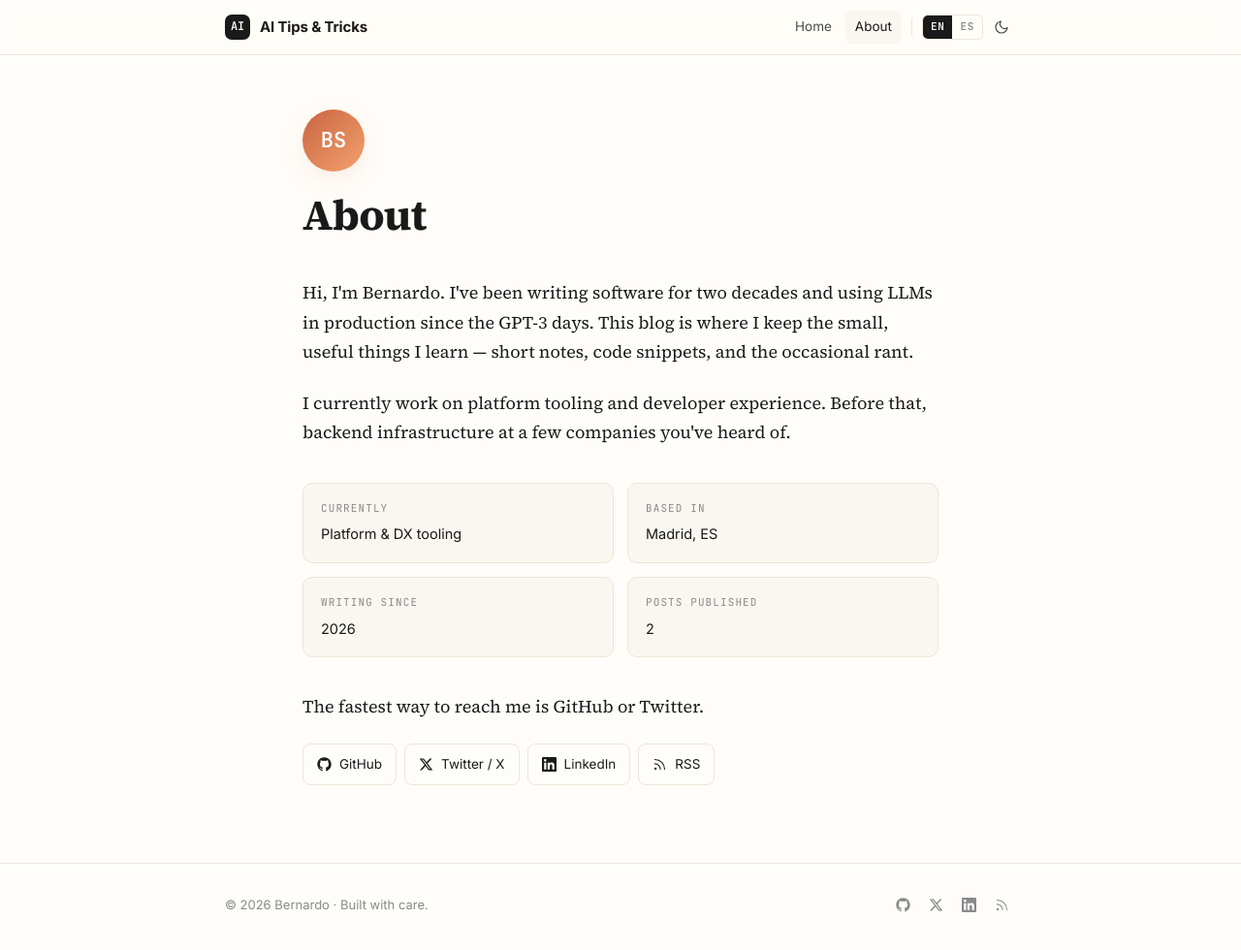
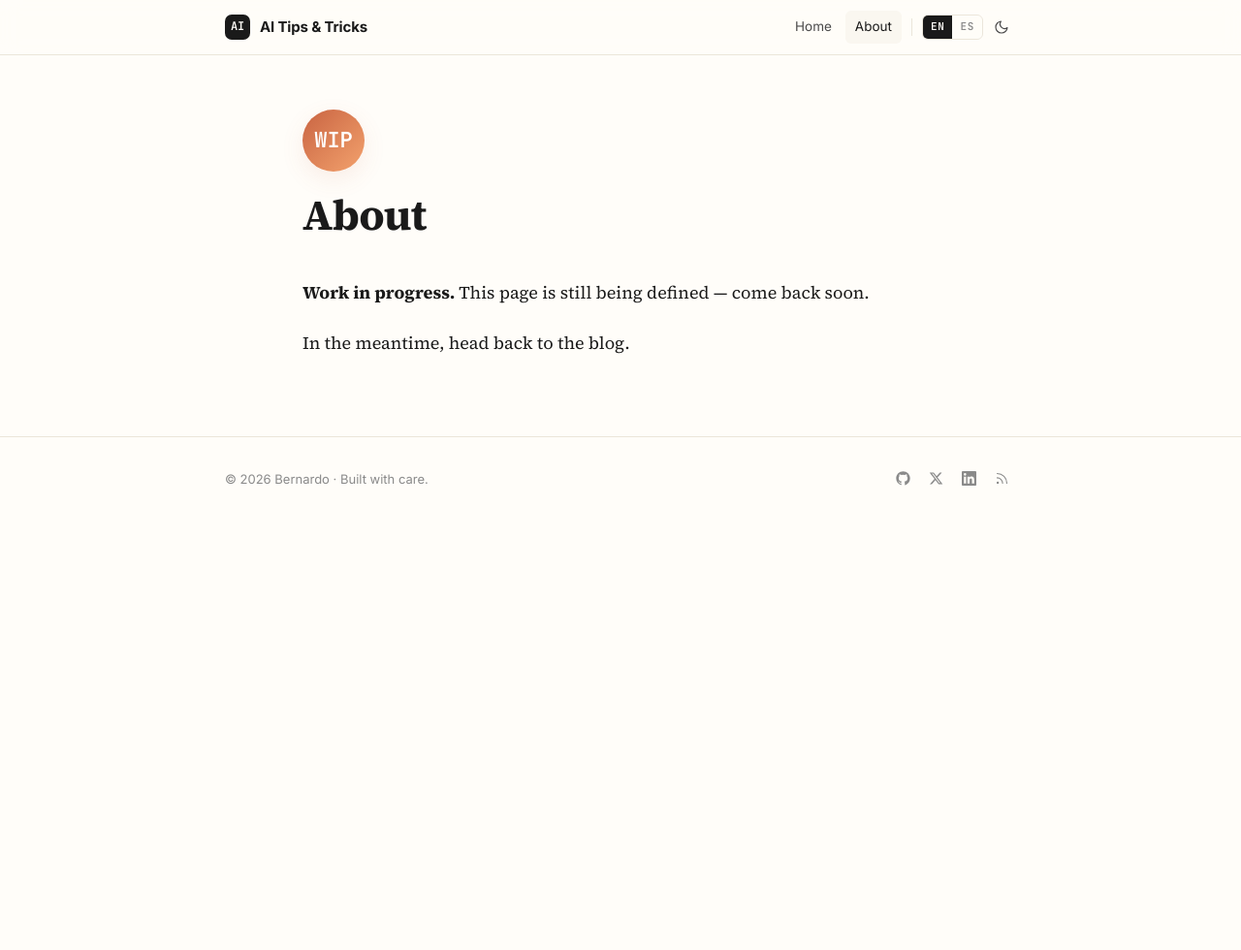
Before and after one commit to bernardosecades/bernardosecades.github.io, a Jekyll site: the page built from en/about.md, in a window 1280 px wide and 985 px high. Shown: the top 980 px of the window at 97% size. Built offline with Jekyll 4.4.1, drawn with Linux system fonts in a browser that asks for light colours.

```diff
--- a/en/about.md
+++ b/en/about.md
@@ -8,50 +8,11 @@
 ---
 <div class="container">
   <section class="about-head">
-    <div class="avatar-lg">BS</div>
+    <div class="avatar-lg">WIP</div>
     <h1>About</h1>
   </section>
   <div class="about-body">
-    <p>Hi, I'm Bernardo. I've been writing software for two decades and using LLMs in production since the GPT-3 days. This blog is where I keep the small, useful things I learn — short notes, code snippets, and the occasional rant.</p>
-    <p>I currently work on platform tooling and developer experience. Before that, backend infrastructure at a few companies you've heard of.</p>
-
-    <div class="about-grid">
-      <div class="about-card">
-        <div class="label">Currently</div>
-        <div class="value">Platform &amp; DX tooling</div>
-      </div>
-      <div class="about-card">
-        <div class="label">Based in</div>
-        <div class="value">Madrid, ES</div>
-      </div>
-      <div class="about-card">
-        <div class="label">Writing since</div>
-        <div class="value">2026</div>
-      </div>
-      <div class="about-card">
-        <div class="label">Posts published</div>
-        <div class="value">{{ site.posts | where: "lang", "en" | size }}</div>
-      </div>
-    </div>
-
-    <p>The fastest way to reach me is GitHub or Twitter.</p>
-    <div class="about-socials">
-      <a href="https://github.com/bernardosecades">
-        <svg viewBox="0 0 24 24" fill="currentColor"><path d="M12 .5C5.65.5.5 5.65.5 12c0 5.08 3.29 9.39 7.86 10.91.58.11.79-.25.79-.56v-2c-3.2.7-3.87-1.36-3.87-1.36-.52-1.32-1.27-1.67-1.27-1.67-1.04-.71.08-.7.08-.7 1.15.08 1.76 1.18 1.76 1.18 1.02 1.75 2.69 1.24 3.34.95.1-.74.4-1.24.72-1.53-2.55-.29-5.24-1.28-5.24-5.69 0-1.26.45-2.29 1.18-3.1-.12-.29-.51-1.46.11-3.05 0 0 .96-.31 3.15 1.18a10.9 10.9 0 0 1 5.74 0c2.19-1.49 3.15-1.18 3.15-1.18.62 1.59.23 2.76.11 3.05.74.81 1.18 1.84 1.18 3.1 0 4.42-2.69 5.39-5.25 5.68.41.36.78 1.06.78 2.14v3.17c0 .31.21.68.8.56C20.21 21.39 23.5 17.07 23.5 12 23.5 5.65 18.35.5 12 .5z"/></svg>
-        GitHub
-      </a>
-      <a href="https://twitter.com/">
-        <svg viewBox="0 0 24 24" fill="currentColor"><path d="M18.244 2.25h3.308l-7.227 8.26 8.502 11.24H16.17l-5.214-6.817L4.99 21.75H1.68l7.73-8.835L1.254 2.25H8.08l4.713 6.231zm-1.161 17.52h1.833L7.084 4.126H5.117z"/></svg>
-        Twitter / X
-      </a>
-      <a href="https://linkedin.com/">
-        <svg viewBox="0 0 24 24" fill="currentColor"><path d="M20.45 20.45h-3.55v-5.57c0-1.33-.03-3.04-1.85-3.04-1.85 0-2.13 1.45-2.13 2.95v5.66H9.36V9h3.41v1.56h.05c.48-.9 1.64-1.85 3.37-1.85 3.6 0 4.27 2.37 4.27 5.46v6.28zM5.34 7.43a2.06 2.06 0 1 1 0-4.12 2.06 2.06 0 0 1 0 4.12zM7.12 20.45H3.56V9h3.56v11.45zM22.23 0H1.77C.79 0 0 .77 0 1.72v20.56C0 23.23.79 24 1.77 24h20.45C23.2 24 24 23.23 24 22.28V1.72C24 .77 23.2 0 22.23 0z"/></svg>
-        LinkedIn
-      </a>
-      <a href="{{ '/feed.xml' | relative_url }}">
-        <svg viewBox="0 0 24 24" fill="none" stroke="currentColor" stroke-width="1.75" stroke-linecap="round" stroke-linejoin="round"><path d="M4 11a9 9 0 0 1 9 9"/><path d="M4 4a16 16 0 0 1 16 16"/><circle cx="5" cy="19" r="1" fill="currentColor"/></svg>
-        RSS
-      </a>
-    </div>
+    <p><strong>Work in progress.</strong> This page is still being defined — come back soon.</p>
+    <p>In the meantime, head back to the <a href="{{ '/en/' | relative_url }}">blog</a>.</p>
   </div>
 </div>
```
Also changed, not shown: es/about.md (+3 -42 lines), index.html (added, +23 -0 lines), index.md (deleted, +0 -26 lines).
